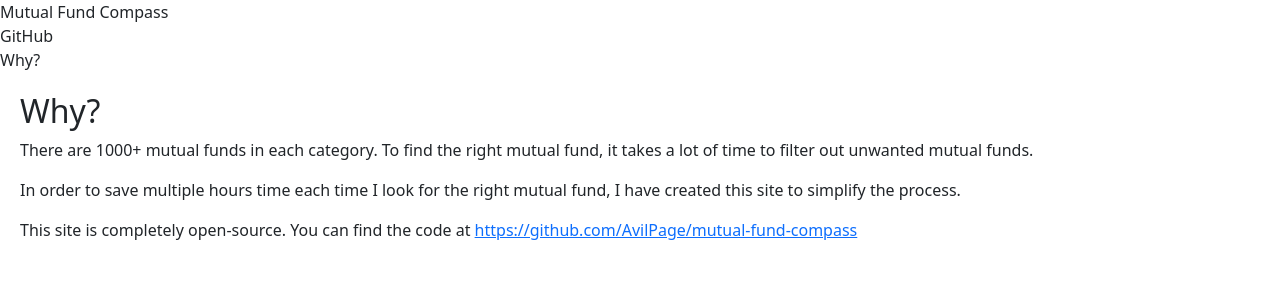
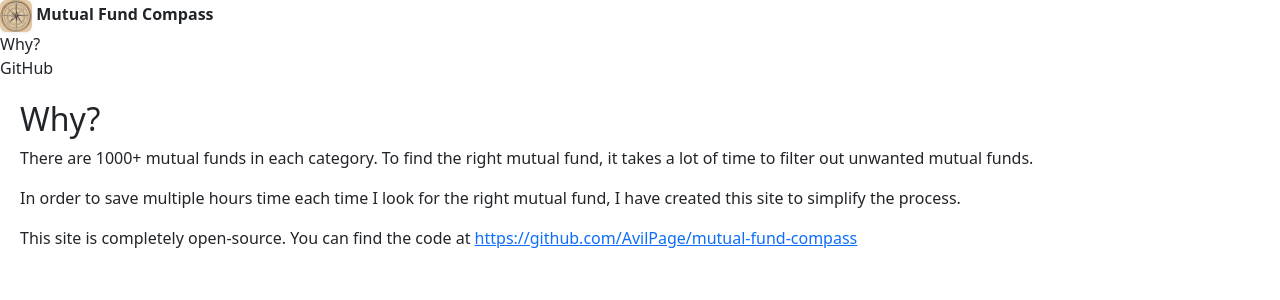
Before and after one commit to AvilPage/mutual-fund-compass, a SvelteKit app: page /why in a window 1280 px wide. Shown: the top 300 px of the page. Built offline with nearby package versions, Linux system fonts and the light colour scheme.

Commit message:
Update navbar

```diff
--- a/src/routes/+page.svelte
+++ b/src/routes/+page.svelte
@@ -70,7 +70,7 @@
                 },
                 {
                     field: "year_1",
-                    headerName: "1Y Ret",
+                    headerName: "1Y",
                     width: 120,
                 },
                 {
--- a/src/routes/Header.svelte
+++ b/src/routes/Header.svelte
@@ -1,10 +1,28 @@
 <script lang="ts">
     const brandText = "Mutual Fund Compass";
-    import {Navbar, NavbarBrand, NavLink} from "@sveltestrap/sveltestrap";
+    import {
+        Navbar,
+        NavbarBrand,
+        NavLink,
+        Nav,
+    } from "@sveltestrap/sveltestrap";
 </script>
 
-<Navbar color="primary-subtle" expand="md" container="md">
-    <NavbarBrand href="/">{brandText}</NavbarBrand>
-    <NavLink href="https://github.com/AvilPage/mutual-fund-compass">GitHub</NavLink>
-    <NavLink href="/why">Why?</NavLink>
+<Navbar color="primary-subtle" expand="md" container="md" class="shadow-sm py-2">
+    <NavbarBrand href="/" class="d-flex align-items-center gap-2">
+        <img src="/favicon.png" alt="Logo" width="32" height="32"
+             style="border-radius:6px;box-shadow:0 1px 3px #0001;"/>
+        <span class="fw-bold">{brandText}</span>
+    </NavbarBrand>
+    <Nav class="ms-auto" navbar>
+        <NavLink href="/why">Why?</NavLink>
+        <NavLink href="https://github.com/AvilPage/mutual-fund-compass">GitHub</NavLink>
+    </Nav>
 </Navbar>
+
+<style>
+    .navbar-brand span {
+        font-size: 1.25rem;
+        letter-spacing: 0.5px;
+    }
+</style>
```
